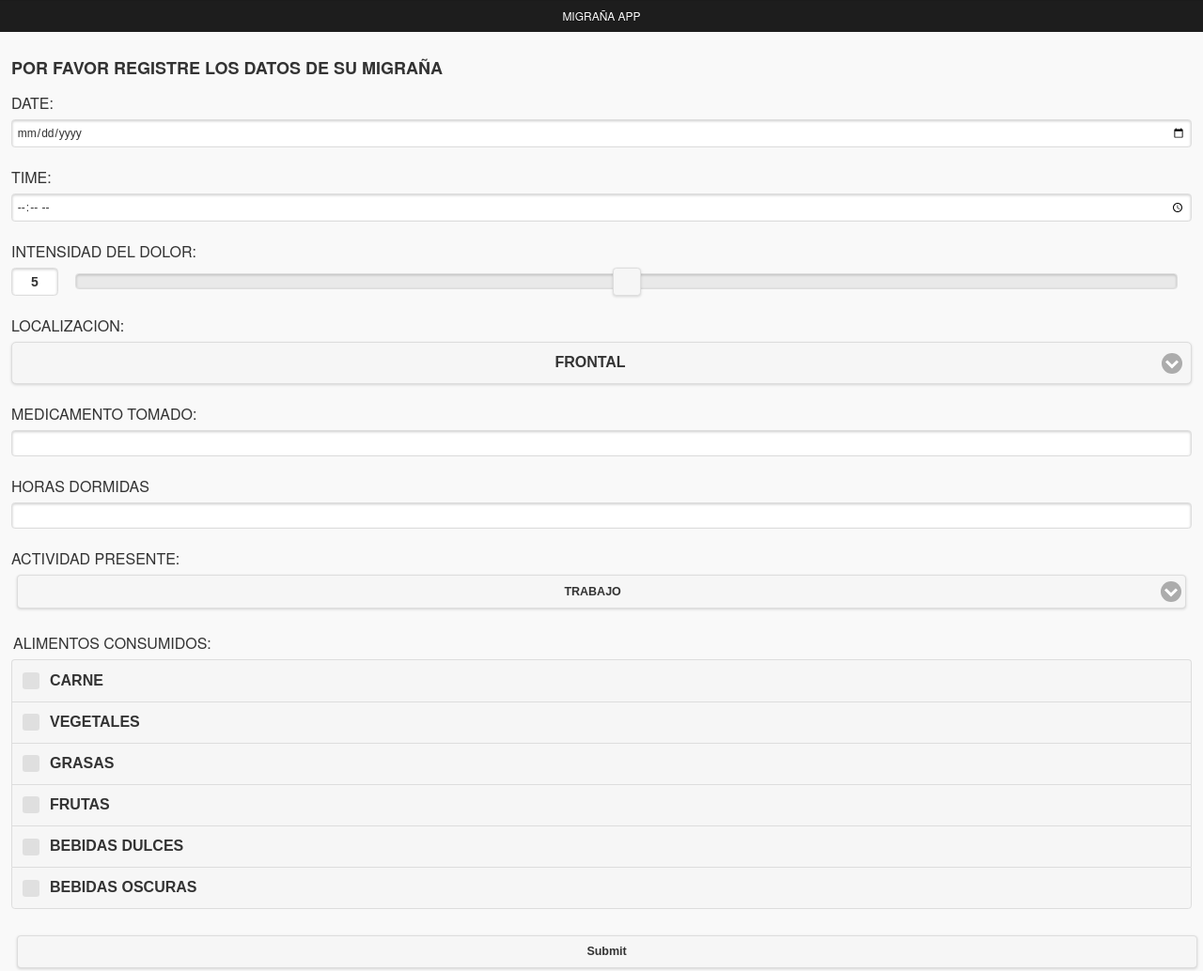
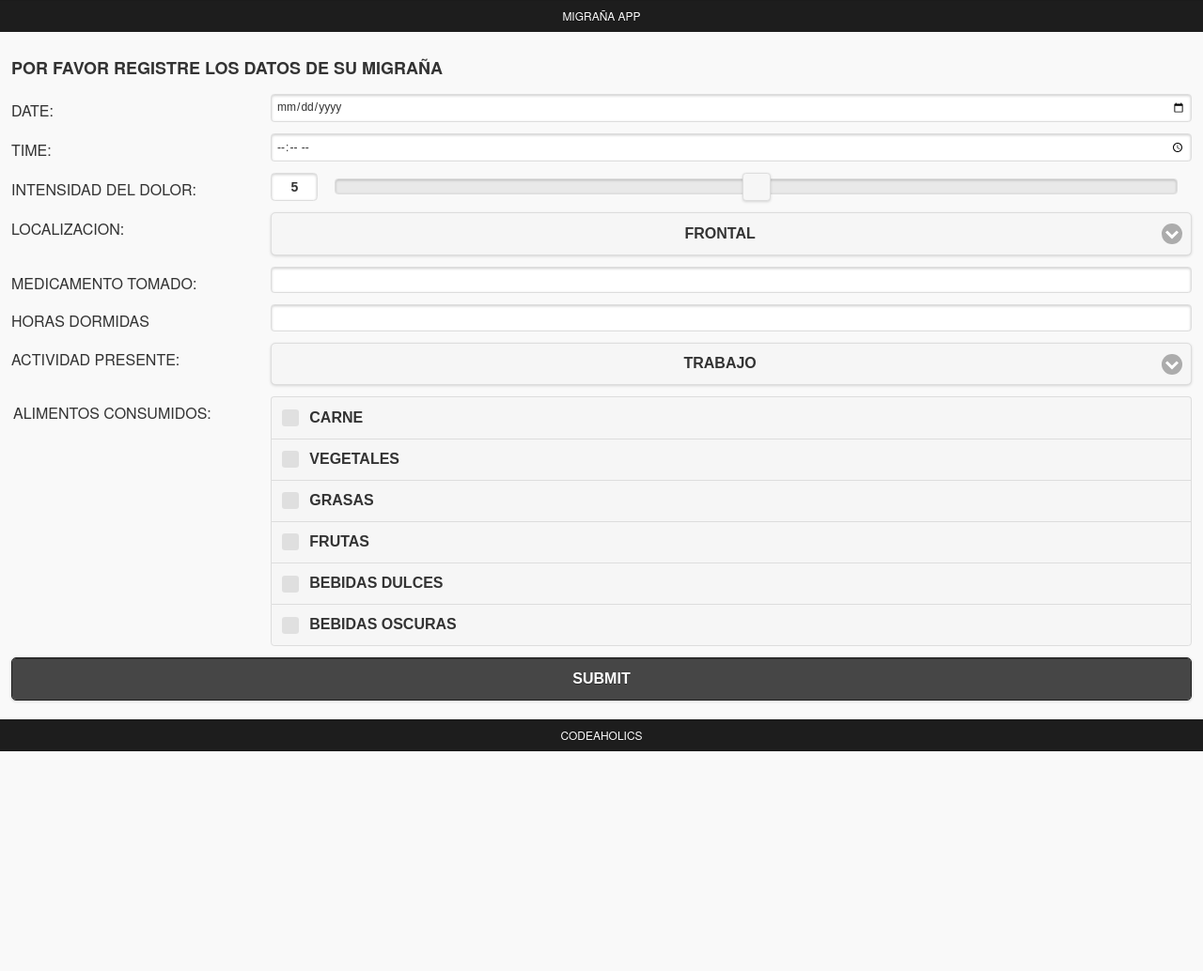
Before and after one commit to ecos-codeaholics/AS-PacientAppCordovaJQuery, a plain HTML site: page www/registro.html in a window 1280 px wide. Shown: the top 1034 px of the page at 94% size. After the commit the page ends 800 px from the top, so only its background shows below. Drawn offline with Linux system fonts and the light colour scheme.

Commit message:
[ui] adjust markup to nice rendering of form elements

```diff
--- a/www/registro.html
+++ b/www/registro.html
@@ -18,6 +18,7 @@
     <script type="text/javascript" src="./js/index.js"></script>
     <script type="text/javascript">
 			app.initialize();
+
     </script>
 </head>
 <body>
@@ -29,19 +30,23 @@
     <div class="ui-content" role="main">
         <h2>Por favor registre los datos de su migraña</h2>
         <form id="registro" data-ajax="false" method="post">
-            <fieldset>
+            <div class="ui-field-contain">
                 <label for="date">Date: </label>
                 <input type="date" name="date" id="date">
-                <br/>
+            </div>
 
+            <div class="ui-field-contain">
                 <label for="time">Time: </label>
                 <input type="time" data-clear-btn="false" name="time" id="time" value="">
-                <br/>
+            </div>
 
+            <div class="ui-field-contain">
                 <label for="intensidad">Intensidad del Dolor:</label>
                 <input type="range" name="intensidad" id="intensidad" min="0" max="10" step="1" value="5">
-                <br/>
+            </div>
 
+
+            <div class="ui-field-contain">
                 <label for="localizacion">Localizacion:</label>
                 <select name="localization" id="localizacion">
                     <option value="1">Frontal</option>
@@ -49,27 +54,30 @@
                     <option value="3">Derecha</option>
                     <option value="4">Izquierda</option>
                 </select>
+            </div>
 
-                <br/>
+            <div class="ui-field-contain">
+                <label for="medicamento">Medicamento Tomado:</label>
+                <input type="text" name="medicamento" id="medicamento" value="">
+            </div>
 
-                <label for="medicamento">Medicamento Tomado:</label>
-                <input type="text" name="medicamento" id="medicamento">
-                <br/>
-
+            <div class="ui-field-contain">
                 <label for="sleep-hours">Horas Dormidas</label>
                 <input id="sleep-hours" type="number" data-clear-btn="false" name="sleep-hours" pattern="[0-24]*"
                        id="number-3">
-                <br/>
+            </div>
 
-                <label for="activity">Actividad Presente:</label>
-                <select name="activity" id="activity" data-mini="true">
-                    <option value="1">Trabajo</option>
-                    <option value="2">Ejercicio</option>
-                    <option value="3">Descanso</option>
+
+            <div class="ui-field-contain">
+                <label for="activity" class="select">Actividad Presente:</label>
+                <select name="activity" id="activity">
+                    <option value="trabajo">Trabajo</option>
+                    <option value="ejercicio">Ejercicio</option>
+                    <option value="descanso">Descanso</option>
                 </select>
-                <br/>
+            </div>
 
-            </fieldset>
+            <div class="ui-field-contain">
                 <fieldset data-role="controlgroup" data-type="vertical">
                     <legend>Alimentos Consumidos:</legend>
                     <label for="meat">Carne</label>
@@ -85,9 +93,9 @@
                     <label for="dark-beverages">Bebidas Oscuras</label>
                     <input id="dark-beverages" type="checkbox" name="dark-beverages">
                 </fieldset>
-            <br/>
+            </div>
 
-            <button type="submit" id="submit" class="ui-shadow ui-btn ui-corner-all ui-mini">Submit</button>
+            <input type="submit" id="submit" value="Submit" data-theme="b" class="ui-shadow ui-btn ui-corner-all">
         </form>
     </div>
     <div data-role="footer" data-theme="b">
```
Lines whose indentation alone changed are shown as unchanged.
